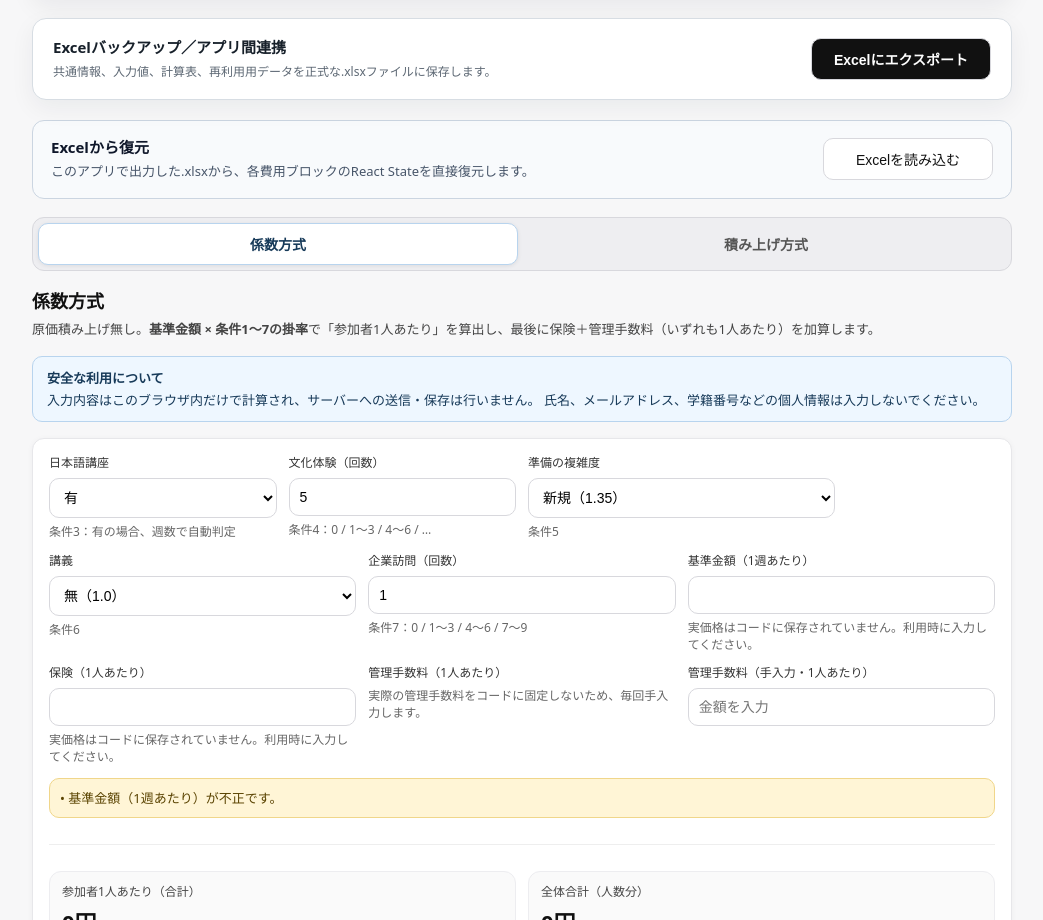
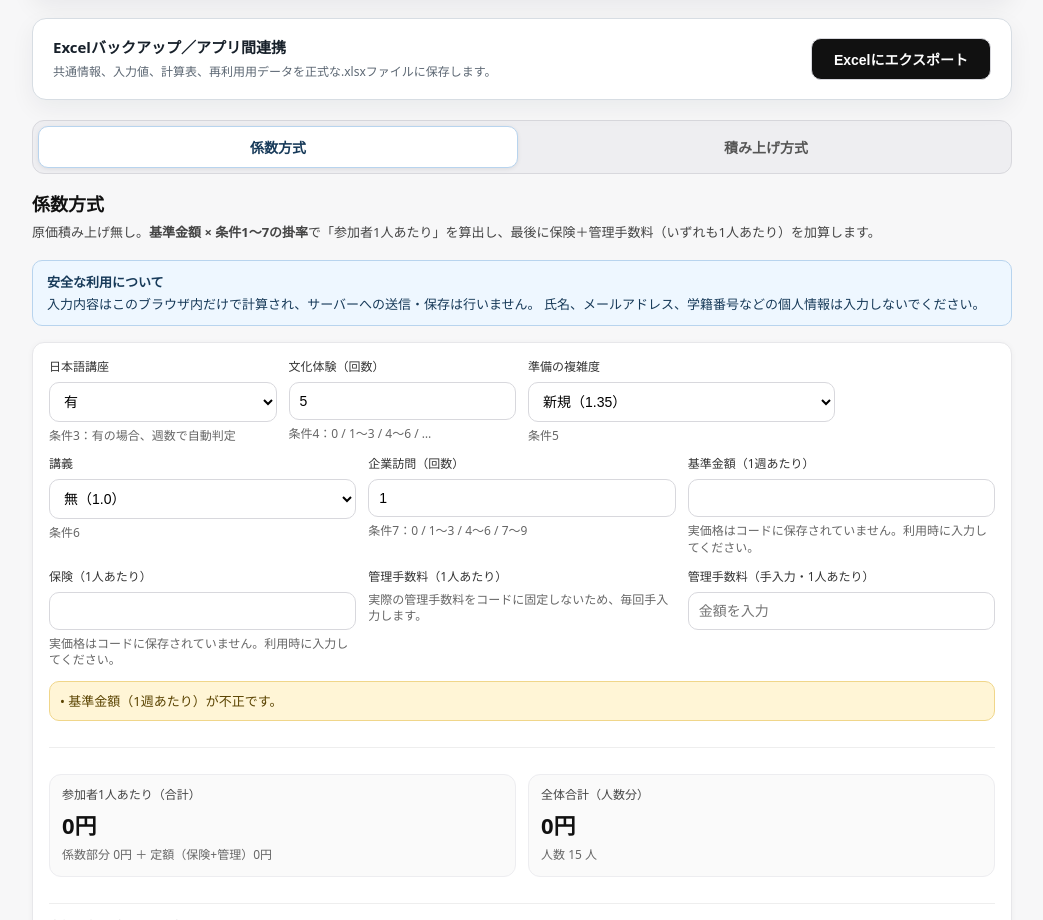
Before and after one commit to Steveston147/mitsumori, a React (Vite) app: page / in a window 1280 px wide. Shown: the part 924-1844 px from the top of the page, without its empty margins (118-1161 px from the left). Built offline with nearby package versions, Linux system fonts and the light colour scheme.

Commit message:
Hide duplicate Excel import panel

```diff
--- a/src/components/EstimateExcelImport.jsx
+++ b/src/components/EstimateExcelImport.jsx
@@ -1,6 +1,4 @@
-import React, { useEffect, useRef, useState } from "react";
-import { createPortal } from "react-dom";
-import "./EstimateExcelImport.css";
+import React, { useRef } from "react";
 
 const SUPPORTED_SCHEMAS = new Set(["mitsumori-estimate-v1"]);
 const IMPORT_MESSAGE_KEY = "mitsumori.importMessage";
@@ -12,16 +10,23 @@ function readUint16(bytes, offset) {
 }
 
 function readUint32(bytes, offset) {
-  return (bytes[offset] | (bytes[offset + 1] << 8) | (bytes[offset + 2] << 16) | (bytes[offset + 3] << 24)) >>> 0;
+  return (
+    bytes[offset]
+    | (bytes[offset + 1] << 8)
+    | (bytes[offset + 2] << 16)
+    | (bytes[offset + 3] << 24)
+  ) >>> 0;
 }
 
 function extractStoredZipFiles(arrayBuffer) {
   const bytes = new Uint8Array(arrayBuffer);
   const files = new Map();
   let offset = 0;
+
   while (offset + 30 <= bytes.length) {
     const signature = readUint32(bytes, offset);
     if (signature !== 0x04034b50) break;
+
     const compression = readUint16(bytes, offset + 8);
     const compressedSize = readUint32(bytes, offset + 18);
     const fileNameLength = readUint16(bytes, offset + 26);
@@ -29,21 +34,31 @@ function extractStoredZipFiles(arrayBuffer) {
     const nameStart = offset + 30;
     const dataStart = nameStart + fileNameLength + extraLength;
     const dataEnd = dataStart + compressedSize;
+
     if (dataEnd > bytes.length) throw new Error("Excelファイルが途中で切れています。");
-    if (compression !== 0) throw new Error("このExcelは本アプリが出力したバックアップ形式ではありません。");
+    if (compression !== 0) {
+      throw new Error("このExcelは本アプリが出力したバックアップ形式ではありません。");
+    }
+
     const name = textDecoder.decode(bytes.slice(nameStart, nameStart + fileNameLength));
     files.set(name, bytes.slice(dataStart, dataEnd));
     offset = dataEnd;
   }
+
   return files;
 }
 
 function parseInlineWorksheet(xmlText) {
   const documentXml = new DOMParser().parseFromString(xmlText, "application/xml");
-  if (documentXml.querySelector("parsererror")) throw new Error("TransferDataシートを解析できませんでした。");
+  if (documentXml.querySelector("parsererror")) {
+    throw new Error("TransferDataシートを解析できませんでした。");
+  }
+
   return Array.from(documentXml.getElementsByTagNameNS("*", "row")).map((row) =>
     Array.from(row.getElementsByTagNameNS("*", "c")).map((cell) =>
-      Array.from(cell.getElementsByTagNameNS("*", "t")).map((node) => node.textContent || "").join("")
+      Array.from(cell.getElementsByTagNameNS("*", "t"))
+        .map((node) => node.textContent || "")
+        .join("")
     )
   );
 }
@@ -52,79 +67,93 @@ function parseBackupPayload(arrayBuffer) {
   const files = extractStoredZipFiles(arrayBuffer);
   const transferSheet = files.get("xl/worksheets/sheet4.xml");
   if (!transferSheet) throw new Error("TransferDataシートが見つかりません。");
+
   const rows = parseInlineWorksheet(textDecoder.decode(transferSheet));
   const chunks = rows
     .filter((row) => /^payloadJson_\d+$/.test(row[0] || ""))
     .sort((a, b) => Number(a[0].split("_").pop()) - Number(b[0].split("_").pop()));
+
   if (!chunks.length) throw new Error("復元用データが見つかりません。");
+
   let payload;
   try {
     payload = JSON.parse(chunks.map((row) => row[1] || "").join(""));
   } catch {
     throw new Error("復元用データが破損しています。");
   }
-  if (!SUPPORTED_SCHEMAS.has(payload?.schemaVersion)) throw new Error(`未対応のデータ形式です: ${payload?.schemaVersion || "不明"}`);
-  if (!payload.storage || typeof payload.storage !== "object") throw new Error("バックアップに必要なデータが不足しています。");
-  const hasReactState = Object.keys(payload.storage).some((key) => key.startsWith(ESTIMATE_STATE_PREFIX));
-  if (!hasReactState) throw new Error("このExcelにはReact State復元データがありません。最新版の画面から再度エクスポートしてください。");
+
+  if (!SUPPORTED_SCHEMAS.has(payload?.schemaVersion)) {
+    throw new Error(`未対応のデータ形式です: ${payload?.schemaVersion || "不明"}`);
+  }
+  if (!payload.storage || typeof payload.storage !== "object") {
+    throw new Error("バックアップに必要なデータが不足しています。");
+  }
+
+  const hasReactState = Object.keys(payload.storage).some((key) =>
+    key.startsWith(ESTIMATE_STATE_PREFIX)
+  );
+  if (!hasReactState) {
+    throw new Error(
+      "このExcelにはReact State復元データがありません。最新版の画面から再度エクスポートしてください。"
+    );
+  }
+
   return payload;
 }
 
 function restoreStorage(storage) {
   Object.entries(storage).forEach(([key, value]) => {
     if (!key.startsWith("mitsumori.")) return;
-    window.localStorage.setItem(key, typeof value === "string" ? value : JSON.stringify(value));
+    window.localStorage.setItem(
+      key,
+      typeof value === "string" ? value : JSON.stringify(value)
+    );
   });
 }
 
-function ImportPanel() {
+export default function EstimateExcelImport() {
   const inputRef = useRef(null);
-  const [message, setMessage] = useState(() => window.sessionStorage.getItem(IMPORT_MESSAGE_KEY) || "");
-
-  useEffect(() => {
-    if (message) window.sessionStorage.removeItem(IMPORT_MESSAGE_KEY);
-  }, [message]);
 
   async function handleFile(event) {
     const file = event.target.files?.[0];
     event.target.value = "";
     if (!file) return;
+
     try {
       const payload = parseBackupPayload(await file.arrayBuffer());
       const name = payload.programBasicInfo?.programName || file.name;
-      if (!window.confirm(`「${name}」を読み込みます。現在の入力内容は置き換えられます。続けますか？`)) return;
+      if (
+        !window.confirm(
+          `「${name}」を読み込みます。現在の入力内容は置き換えられます。続けますか？`
+        )
+      ) {
+        return;
+      }
+
       restoreStorage(payload.storage);
-      window.sessionStorage.setItem(IMPORT_MESSAGE_KEY, `${name}をReact Stateから復元しました。`);
+      window.sessionStorage.setItem(
+        IMPORT_MESSAGE_KEY,
+        `${name}をExcelから復元しました。`
+      );
       window.location.reload();
     } catch (error) {
       console.error(error);
-      setMessage(error instanceof Error ? error.message : "Excelの読込に失敗しました。");
+      const message =
+        error instanceof Error ? error.message : "Excelの読込に失敗しました。";
+      window.dispatchEvent(
+        new CustomEvent("mitsumori-workspace-message", { detail: { message } })
+      );
     }
   }
 
   return (
-    <section className="estimate-import-panel no-print">
-      <div>
-        <strong>Excelから復元</strong>
-        <p>このアプリで出力した.xlsxから、各費用ブロックのReact Stateを直接復元します。</p>
-      </div>
-      <input ref={inputRef} className="estimate-import-file" type="file" accept=".xlsx,application/vnd.openxmlformats-officedocument.spreadsheetml.sheet" onChange={handleFile} />
-      <button className="btn secondary estimate-import-button" type="button" onClick={() => inputRef.current?.click()}>Excelを読み込む</button>
-      {message && <div className="estimate-import-message" role="status">{message}</div>}
-    </section>
+    <div data-estimate-excel-import hidden>
+      <input
+        ref={inputRef}
+        type="file"
+        accept=".xlsx,application/vnd.openxmlformats-officedocument.spreadsheetml.sheet"
+        onChange={handleFile}
+      />
+    </div>
   );
 }
-
-export default function EstimateExcelImport() {
-  const [target, setTarget] = useState(null);
-  useEffect(() => {
-    const exportMount = document.querySelector("[data-estimate-excel-export]");
-    if (!exportMount?.parentElement) return;
-    const mount = document.createElement("div");
-    mount.setAttribute("data-estimate-excel-import", "");
-    exportMount.insertAdjacentElement("afterend", mount);
-    setTarget(mount);
-    return () => mount.remove();
-  }, []);
-  return target ? createPortal(<ImportPanel />, target) : null;
-}
```
